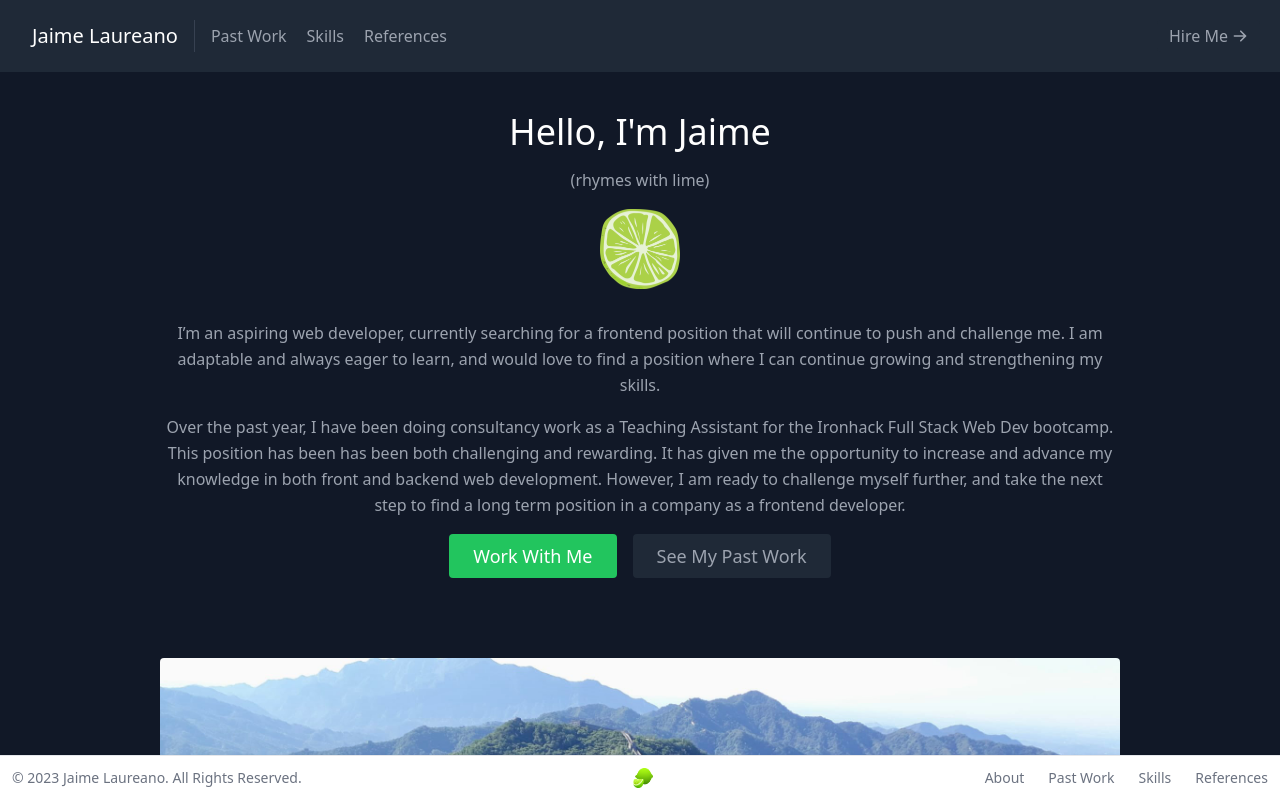
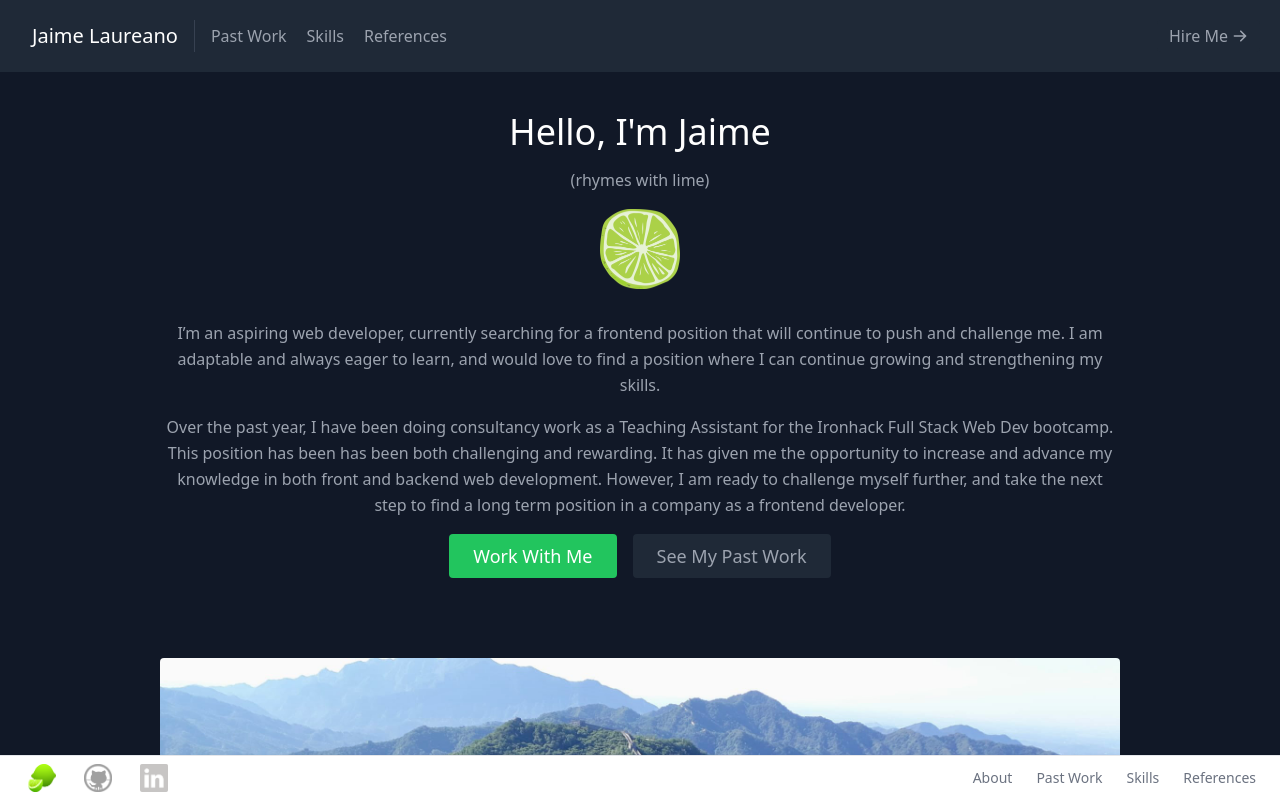
Before and after one commit to Jaime-Laureano/portfolio, a React (Create React App) app: page / in a window 1280 px wide. Shown: the top 798 px of the page. Built offline with nearby package versions, Linux system fonts and the light colour scheme.

Commit message:
edited footer to include github and linkedin icons and links

```diff
--- a/src/components/Footer.js
+++ b/src/components/Footer.js
@@ -2,16 +2,17 @@ import React from "react";
 
 function Footer() {
   return (
-    <footer class="md:sticky bottom-0 left-0 z-20 w-full p-4 bg-white border-t border-gray-200 shadow md:flex md:items-center md:justify-between md:p-3 dark:bg-gray-800 dark:border-gray-600">
-      <span class="text-sm text-gray-500 sm:text-center dark:text-gray-400">
-        © 2023{" "}
-        <a href="https://github.com/Jaime-Laureano" class="hover:underline">
-          Jaime Laureano
+    <footer class="md:sticky bottom-0 left-0 z-20 w-full p-4 bg-white border-t border-gray-200 shadow md:flex md:items-center md:justify-between md:p-2 dark:bg-gray-800 dark:border-gray-600">
+      <div className="flex flex-wrap items-center">
+        <a href="https://www.youtube.com/watch?v=je98UffdN18" className="">
+          <img className=" w-7 h-7 ml-5" alt="lime" src="./lime3.png" />
         </a>
-        . All Rights Reserved.
-      </span>
-      <div className="flex justify-center">
-        <img className=" w-5 h-5" alt="lime" src="./lime3.png" />
+        <a href="https://github.com/Jaime-Laureano" className="">
+          <img className=" w-7 h-7 ml-7" alt="github" src="./github.png" />
+        </a>{" "}
+        <a href="https://www.linkedin.com/in/jaime-laureano/" className="">
+          <img className=" w-7 h-7 ml-7" alt="linkedin" src="./linkedin.png" />
+        </a>
       </div>
       <ul class="flex flex-wrap items-center mt-3 text-sm text-gray-500 dark:text-gray-400 sm:mt-0">
         <li>
@@ -30,7 +31,7 @@ function Footer() {
           </a>
         </li>
         <li>
-          <a href="#testimonials" class="hover:underline">
+          <a href="#testimonials" class="hover:underline mr-4">
             References
           </a>
         </li>
```
Also changed, not shown: public/github.png (added), public/linkedin.png (added).
